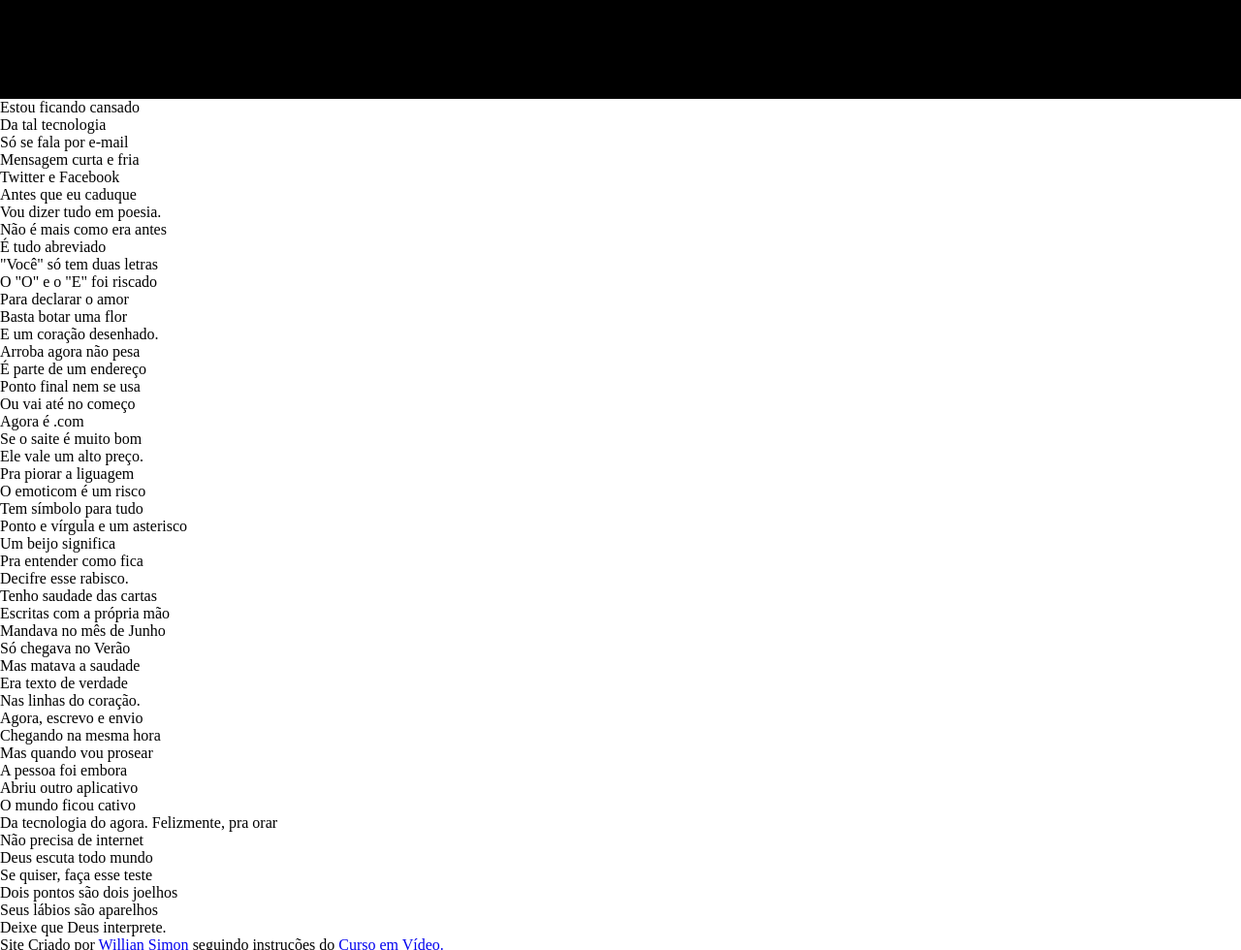
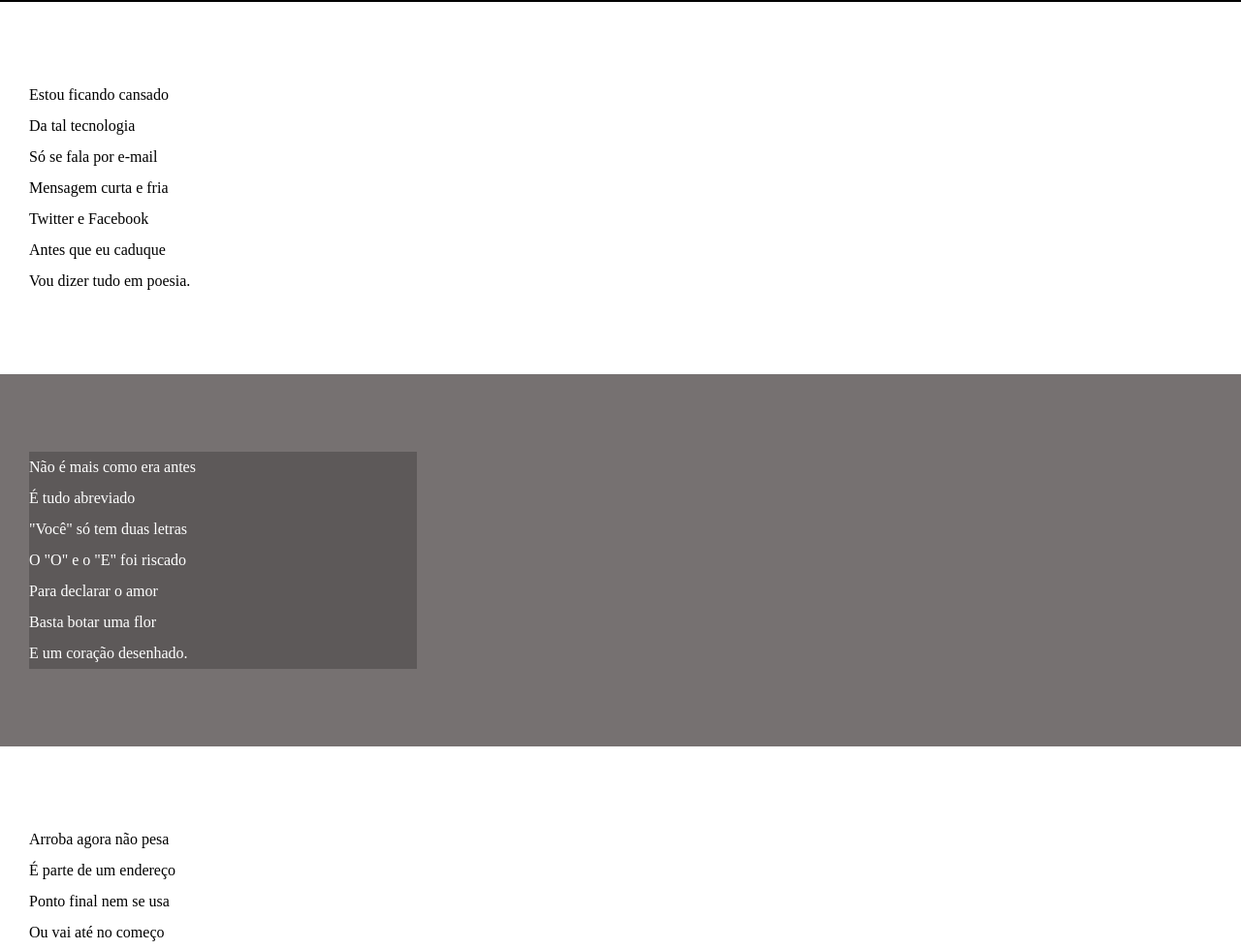
Before and after one commit to WillianSimon/desafios-curso-de-html-e-css, a plain HTML site: page d012/index.html in a window 1280 px wide. Shown: the part 153-1133 px from the top of the page at 97% size. Drawn offline with Linux system fonts and the light colour scheme.

Commit message:
Atualizei Stylos dos textos e blocos

```diff
--- a/d012/estilo/style.css
+++ b/d012/estilo/style.css
@@ -1,14 +1,60 @@
 @charset "utf-8";
 
 *{
-    text-decoration: none;
     margin: 0px;
+    padding: 0px;
 }
-
+html, body{
+    background-color: rgb(255, 247, 247);
+    min-height: 100%;
+}
 header{
     background-color: black;
     color: white;
-    padding-top: 100px;
-    padding-bottom: 100px;
     text-align: center;
 }
+header > h1{
+    padding-top: 50px;
+    font-variant: small-caps;
+}
+header > p{
+    padding-bottom: 50px;
+}
+
+a{
+    color: white;
+    text-decoration: none;
+    font-weight: bolder;
+}
+header a:hover, footer a:hover{
+    text-decoration: underline;
+}
+
+section{
+    padding-top: 10vh;
+    padding-bottom: 10vh;
+    line-height: 2em;
+    padding-left: 30px;
+}
+
+section.normal{
+    background-color: white;
+    color: black;
+}
+section.imagem{
+    background-color: rgb(118, 113, 113);
+    color: white;
+
+}
+
+section.imagem > p{
+    background-color: rgba(0, 0, 0, 0.21);
+    width: 400px;
+}
+
+footer{
+    background-color: black;
+    text-align: center;
+    color: white;
+    padding: 10px;
+}
--- a/d012/index.html
+++ b/d012/index.html
@@ -9,12 +9,11 @@
 <body>
     <header>
         <h1>Cordel Moderno</h1>
-        Por <a href="https://www.recantodasletras.com.br/poesias/3186743" target="_blank">Milton Duarte</a>
+        <p>Por <a href="https://www.recantodasletras.com.br/poesias/3186743" target="_blank">Milton Duarte</a></p>
     </header>
 
-    <section>
-
-
+    <section class="normal">
+        <p>
             Estou ficando cansado <br>
             Da tal tecnologia <br>
             Só se fala por e-mail <br>
@@ -22,12 +21,11 @@
             Twitter e Facebook <br>
             Antes que eu caduque <br>
             Vou dizer tudo em poesia.
-
-
+        </p>
     </section>
 
-    <section>
-
+    <section class="imagem">
+            <p>
                 Não é mais como era antes <br>
                 É tudo abreviado <br>
                 "Você" só tem duas letras <br>
@@ -35,11 +33,10 @@
                 Para declarar o amor <br>
                 Basta botar uma flor <br>
                 E um coração desenhado.
-
+            </p>
     </section>
 
-    <section>
-
+    <section class="normal">
             <p>
                 Arroba agora não pesa <br>
                 É parte de um endereço <br>
@@ -49,10 +46,7 @@
                 Se o saite é muito bom <br>
                 Ele vale um alto preço.
             </p>
-
-
-
-
+            <p>
                 Pra piorar a liguagem <br>
                 O emoticom é um risco <br>
                 Tem símbolo para tudo <br>
@@ -60,11 +54,11 @@
                 Um beijo significa <br>
                 Pra entender como fica <br>
                 Decifre esse rabisco.
-
+            </p>
     </section>
 
-    <section>
-
+    <section class="imagem">
+            <p>
                 Tenho saudade das cartas <br>
                 Escritas com a própria mão <br>
                 Mandava no mês de Junho <br>
@@ -72,11 +66,11 @@
                 Mas matava a saudade <br>
                 Era texto de verdade <br>
                 Nas linhas do coração.
-
+            </p>
     </section>
 
-    <section>
-
+    <section class="normal">
+            <p>
                 Agora, escrevo e envio <br>
                 Chegando na mesma hora <br>
                 Mas quando vou prosear <br>
@@ -84,9 +78,8 @@
                 Abriu outro aplicativo <br>
                 O mundo ficou cativo <br>
                 Da tecnologia do agora.
-
-
-
+            </p>
+            <p>
                 Felizmente, pra orar <br>
                 Não precisa de internet <br>
                 Deus escuta todo mundo <br>
@@ -94,9 +87,8 @@
                 Dois pontos são dois joelhos <br>
                 Seus lábios são aparelhos <br>
                 Deixe que Deus interprete.
-
+            </p>
     </section>
-
 <footer>
         <p>Site Criado por <a href="https://github.com/WillianSimon" target="_blank">Willian Simon</a> seguindo instruções do <a href="https://www.cursoemvideo.com/" target="_blank">Curso em Vídeo.</a></p>
 </footer>
```
Lines whose indentation alone changed are shown as unchanged.
